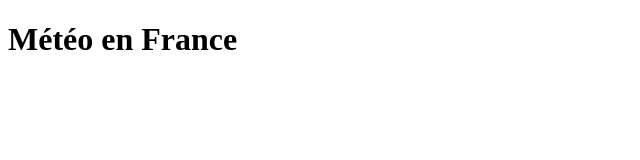
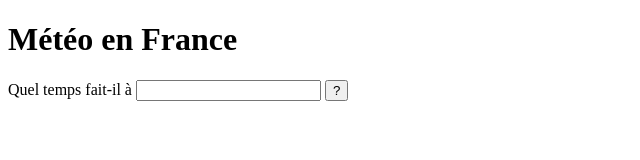
Before and after one commit to Johblanc/meteo, a plain HTML site: page index.html in a window 1280 px wide. Shown: the whole page, without its empty margins (0-640 px from the left). Drawn offline with Linux system fonts and the light colour scheme.

Commit message:
feat (body): add form to select city

```diff
--- a/index.html
+++ b/index.html
@@ -11,5 +11,10 @@
     <header class="">
         <h1 class="">Météo en France</h1>
     </header>
+    <form class="">
+        <label for="city-selector" class="">Quel temps fait-il à</label>
+        <input type="text" id="city-selector">
+        <input type="submit" value="?" class="">
+    </form>
 </body>
 </html>
```
